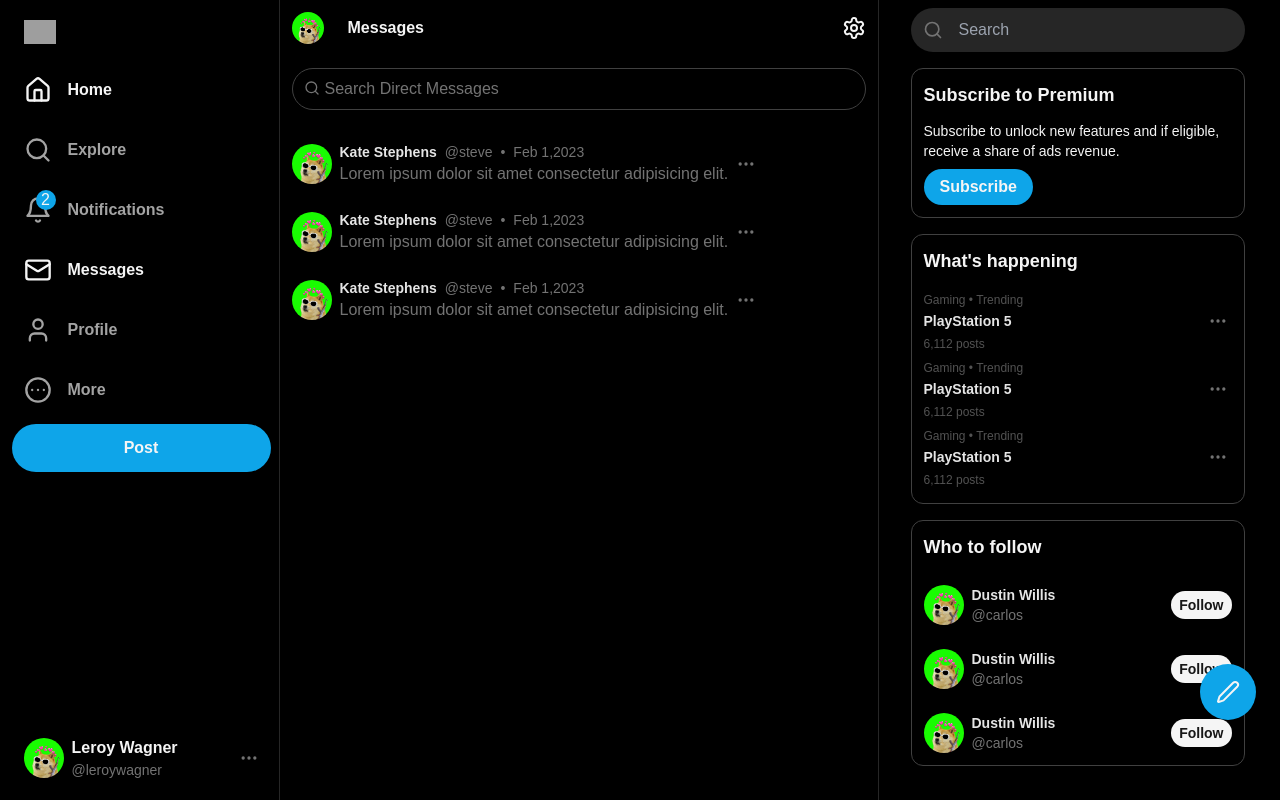
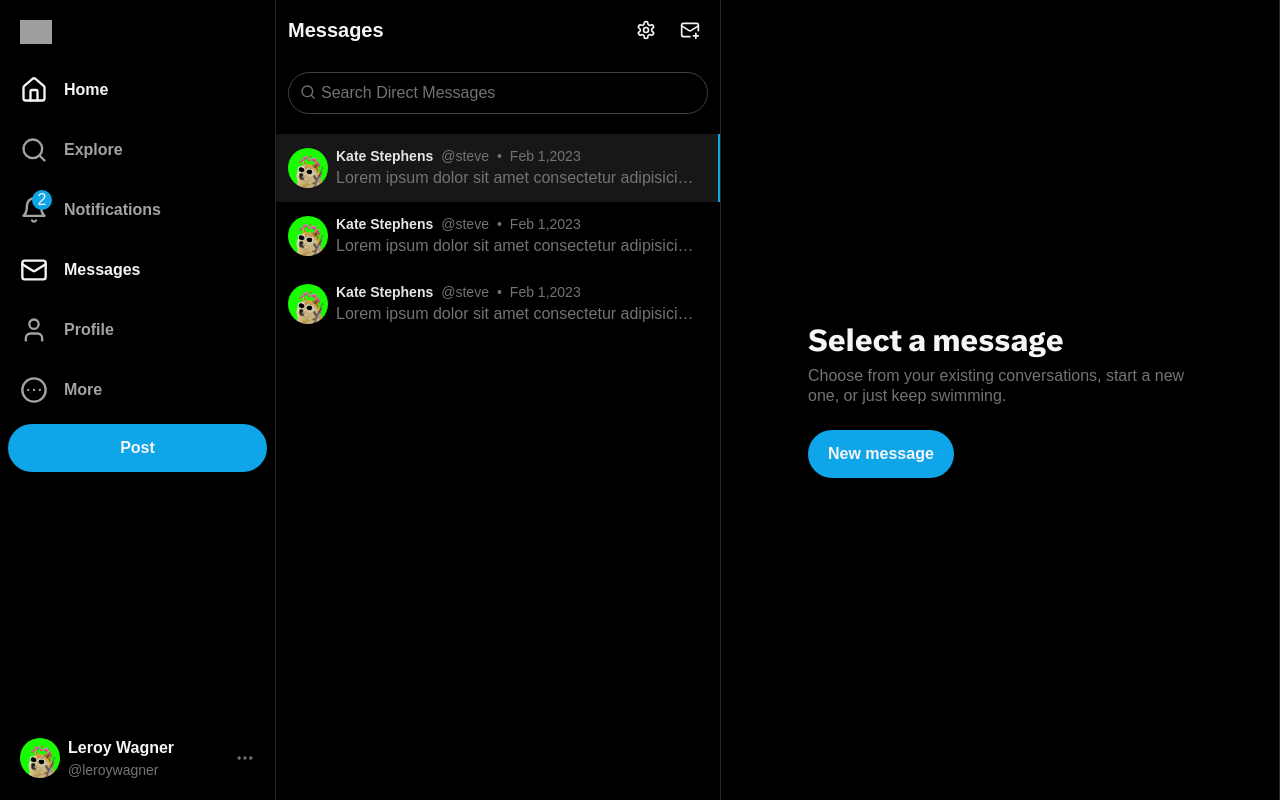
Before and after one commit to jayantpathariya/x, a Next.js app: page /messages in a window 1280 px wide. Built offline with nearby package versions, Linux system fonts and the light colour scheme; grey boxes are pictures that could not be loaded; a web font is replaced by a local one.

Commit message:
fixed message ui and made layout changes

```diff
--- /dev/null
+++ b/app/(messages)/layout.tsx
@@ -0,0 +1,20 @@
+import { Messages } from "@/components/messages/messages";
+import { Sidebar } from "@/components/sidebar";
+
+const MessageLayout = ({ children }: { children: React.ReactNode }) => {
+  return (
+    <div className="bg-black min-h-screen text-neutral-100 relative">
+      <div className="flex justify-center max-w-7xl mx-auto">
+        <div className="flex w-full justify-center">
+          <Sidebar />
+          <Messages />
+          <main className="w-full md:max-w-[560px] border-x border-neutral-800">
+            {children}
+          </main>
+        </div>
+      </div>
+    </div>
+  );
+};
+
+export default MessageLayout;
--- a/app/(site)/messages/[chatId]/page.tsx
+++ b/app/(messages)/messages/[chatId]/page.tsx
@@ -1,5 +1,5 @@
 const ChatPage = () => {
-  return <div>ChatPage</div>;
+  return <div className="w-full">ChatPage</div>;
 };
 
 export default ChatPage;
--- /dev/null
+++ b/app/(messages)/messages/page.tsx
@@ -0,0 +1,18 @@
+const Messages = () => {
+  return (
+    <div className="flex flex-col items-center justify-center h-full">
+      <div className="max-w-sm mx-auto">
+        <h2 className="text-3xl font-extrabold">Select a message</h2>
+        <p className="text-neutral-500 leading-5 mt-2">
+          Choose from your existing conversations, start a new one, or just keep
+          swimming.
+        </p>
+        <button className="mt-6 bg-sky-500 px-5 py-3 rounded-full font-semibold">
+          New message
+        </button>
+      </div>
+    </div>
+  );
+};
+
+export default Messages;
--- a/app/(site)/messages/page.tsx
+++ /dev/null
@@ -1,13 +0,0 @@
-import { MessageHeader } from "@/components/messages/message-header";
-import { MessagesContent } from "@/components/messages/messages-content";
-
-const Messages = () => {
-  return (
-    <div>
-      <MessageHeader />
-      <MessagesContent />
-    </div>
-  );
-};
-
-export default Messages;
--- /dev/null
+++ b/components/chat/chat-header.tsx
@@ -0,0 +1,3 @@
+export const ChatHeader = () => {
+  return <div>ChatHeader</div>;
+};
--- /dev/null
+++ b/components/chat/chat.tsx
@@ -0,0 +1,9 @@
+import { ChatHeader } from "./chat-header";
+
+export const Chat = () => {
+  return (
+    <div className="bg-black p-3 w-full">
+      <ChatHeader />
+    </div>
+  );
+};
--- a/components/messages/message-header.tsx
+++ b/components/messages/message-header.tsx
@@ -1,5 +1,6 @@
-import { Settings } from "lucide-react";
+import { MailPlus, Settings } from "lucide-react";
 import Image from "next/image";
+import { Tooltip } from "../tooltip";
 
 export const MessageHeader = () => {
   return (
@@ -10,13 +11,22 @@ export const MessageHeader = () => {
           alt="profile picture"
           width={40}
           height={40}
-          className="rounded-full size-8"
+          className="rounded-full size-8 md:hidden"
         />
-        <h2 className="font-semibold">Messages</h2>
+        <h2 className="font-semibold  md:text-xl">Messages</h2>
       </div>
-      <button>
-        <Settings />
-      </button>
+      <div className="flex items-center gap-x-2">
+        <Tooltip content="Settings">
+          <button className="hover:bg-neutral-900 p-2 rounded-full">
+            <Settings className="size-5" />
+          </button>
+        </Tooltip>
+        <Tooltip content="New message">
+          <button className="hover:bg-neutral-900 p-2 rounded-full">
+            <MailPlus className="size-5" />
+          </button>
+        </Tooltip>
+      </div>
     </div>
   );
 };
--- a/components/messages/message-item.tsx
+++ b/components/messages/message-item.tsx
@@ -1,12 +1,20 @@
+import { cn } from "@/libs/utils";
 import { Ellipsis } from "lucide-react";
 import Image from "next/image";
 import Link from "next/link";
 
-export const MessageItem = () => {
+type Props = {
+  isActive?: boolean;
+};
+
+export const MessageItem = ({ isActive = false }: Props) => {
   return (
     <Link
       href="/messages/1429076224756916228"
-      className="flex items-center gap-x-2 p-3 bg-black hover:bg-neutral-900 transition-colors duration-200 ease-in-out"
+      className={cn(
+        "flex items-center gap-x-2 p-3 bg-black hover:bg-neutral-900 transition-colors duration-200 ease-in-out",
+        isActive && "bg-neutral-900 border-r-2 border-sky-500"
+      )}
     >
       <Image
         src="/profile-picture.png"
@@ -30,7 +38,7 @@ export const MessageItem = () => {
         </p>
       </div>
       <button>
-        <Ellipsis className="size-5 text-neutral-500" />
+        <Ellipsis className="size-5 text-neutral-500 md:hidden" />
       </button>
     </Link>
   );
--- a/components/messages/messages-content.tsx
+++ b/components/messages/messages.tsx
@@ -2,13 +2,15 @@
 
 import { ArrowLeft, Search } from "lucide-react";
 import { useState } from "react";
+import { MessageHeader } from "./message-header";
 import { MessageItem } from "./message-item";
 
-export const MessagesContent = () => {
+export const Messages = () => {
   const [isSearchOpen, setIsSearchOpen] = useState(false);
 
   return (
-    <div className="bg-black">
+    <div className="bg-black border-l border-neutral-800">
+      <MessageHeader />
       <div className="flex items-center gap-x-2 mb-2 p-3">
         {isSearchOpen && (
           <button onClick={() => setIsSearchOpen(false)}>
@@ -25,7 +27,7 @@ export const MessagesContent = () => {
           />
         </div>
       </div>
-      <MessageItem />
+      <MessageItem isActive />
       <MessageItem />
       <MessageItem />
     </div>
--- a/components/trending-sidebar.tsx
+++ b/components/trending-sidebar.tsx
@@ -10,7 +10,6 @@ export const TrendingSidebar = () => {
   const pathname = usePathname();
 
   return (
-    // <div className="p-2 min-w-[350px] hidden xl:block sticky z-10 top-0 bg-black h-fit">
     <aside className="w-[290px] xl:w-[350px] shrink-0 sticky top-0 h-fit hidden lg:block lg:mx-6 p-2">
       {!pathname.includes("/explore") && (
         <>
```
